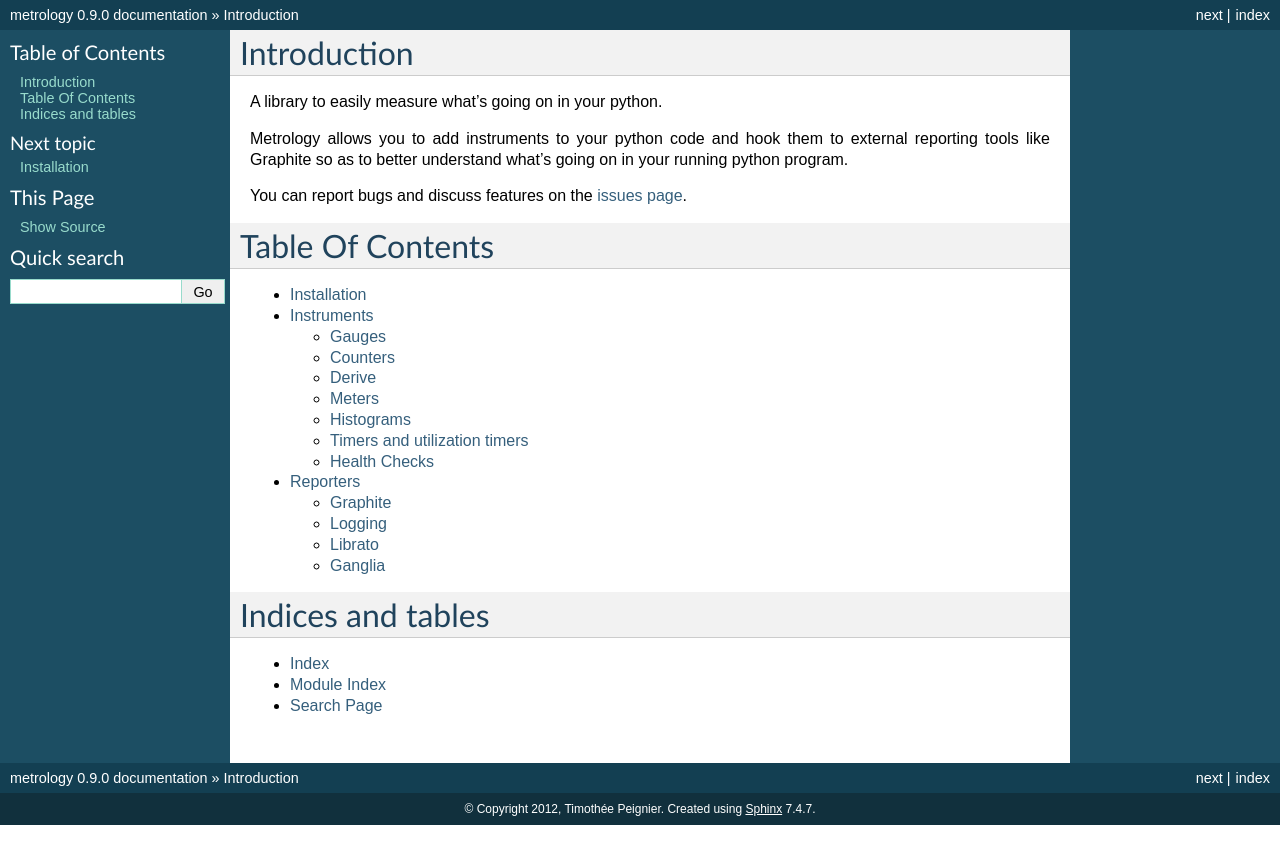
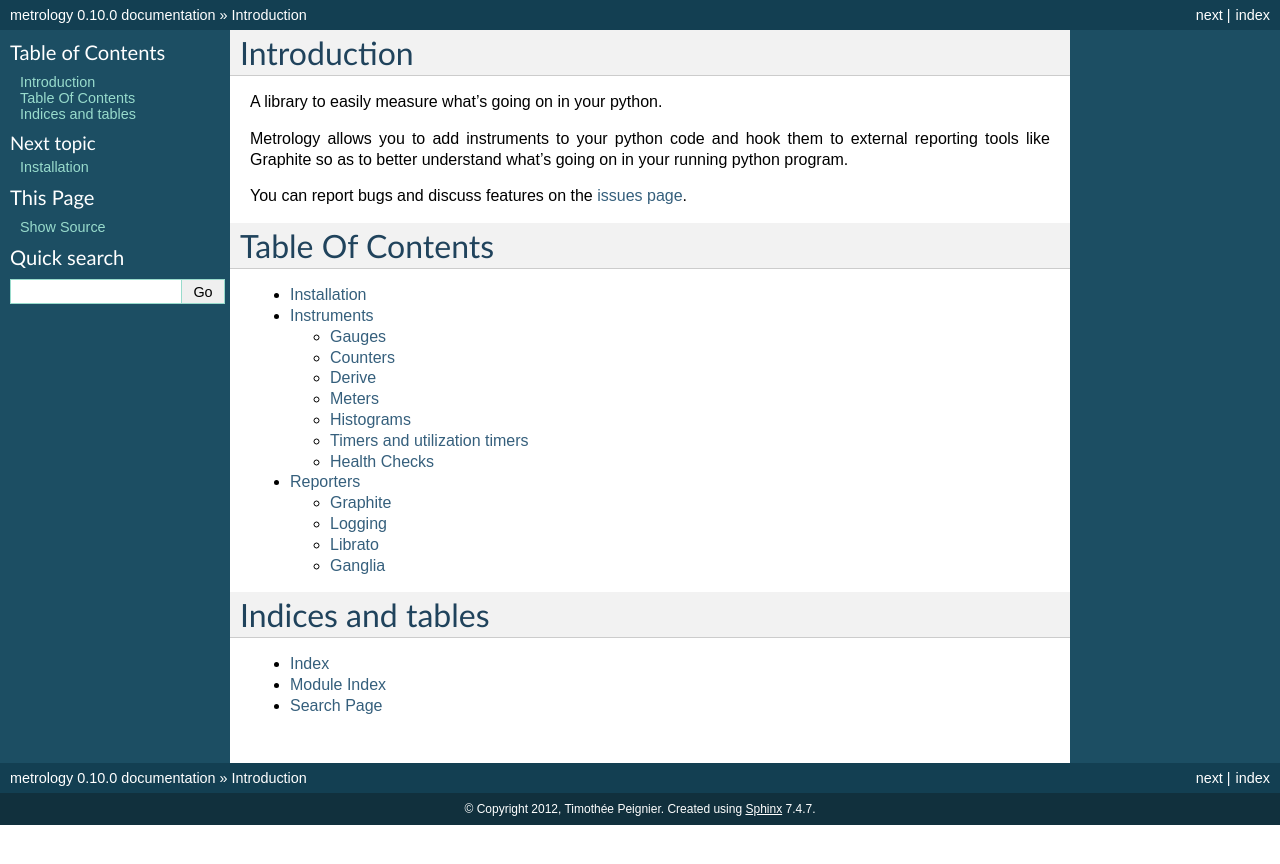
Before and after one commit to cyberdelia/metrology, a Sphinx documentation site: the page built from docs/index.rst, in a window 1280 px wide. Shown: the top 864 px of the page. Built offline with Sphinx 7.4.7, drawn with Linux system fonts in a browser that asks for light colours.

Commit message:
bump version

```diff
--- a/docs/conf.py
+++ b/docs/conf.py
@@ -48,9 +48,9 @@ copyright = u'2012, Timothée Peignier'
 # built documents.
 #
 # The short X.Y version.
-version = '0.9'
+version = '0.10'
 # The full version, including alpha/beta/rc tags.
-release = '0.9.0'
+release = '0.10.0'
 
 # The language for content autogenerated by Sphinx. Refer to documentation
 # for a list of supported languages.
```
Also changed, not shown: setup.py (+5 -3 lines).
